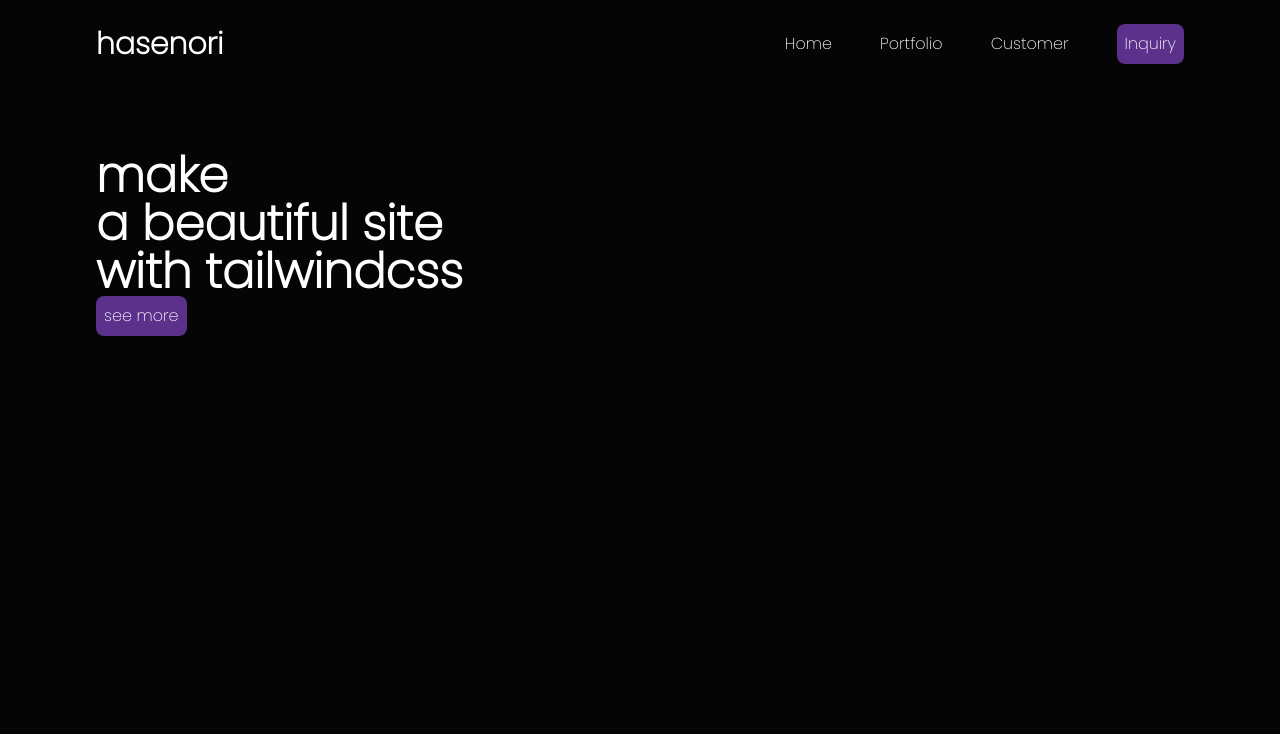
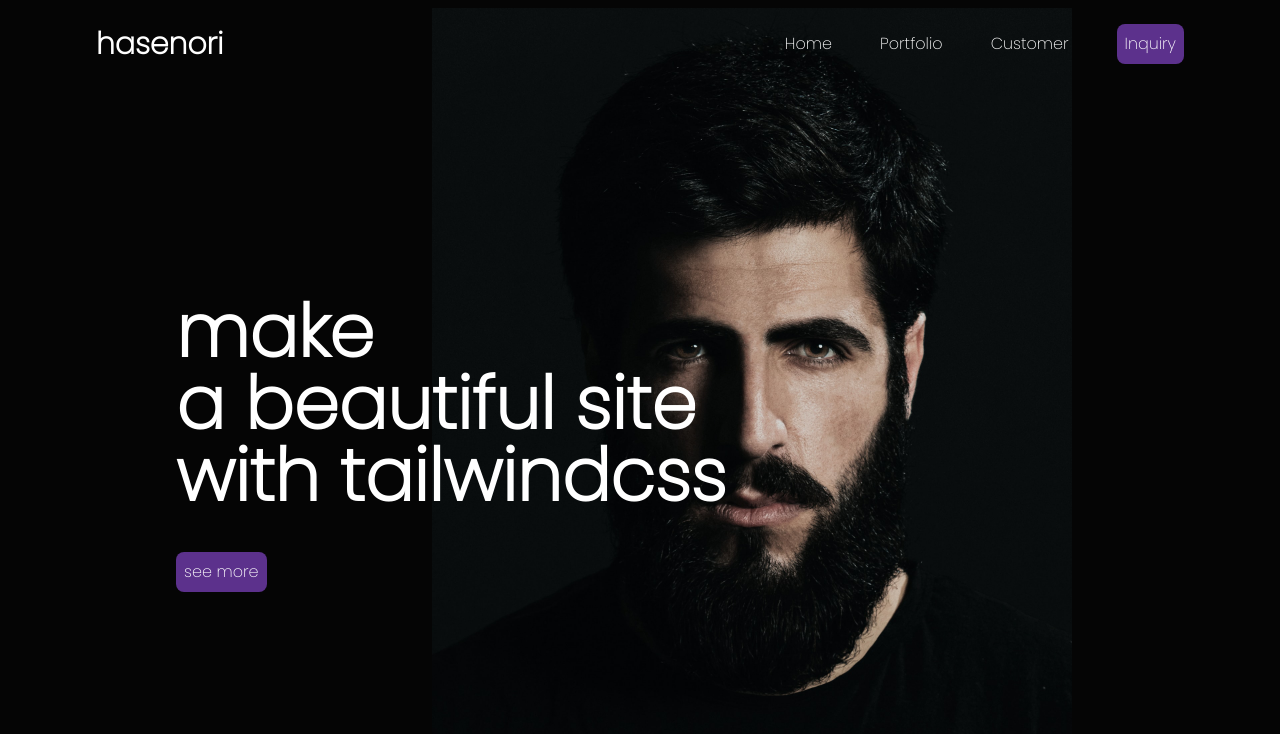
Before and after one commit to groovywave/tailwindcss, a website: page src/index.html in a window 1280 px wide. Shown: the top 734 px of the page. Drawn offline with Linux system fonts and the light colour scheme.

Commit message:
feat:add image

```diff
--- a/src/index.html
+++ b/src/index.html
@@ -61,18 +61,25 @@
       class="container mt-16 flex justify-between items-center mx-auto px-8 md:px-14 lg:px-24 w-full"
     >
       <div class="flex flex-wrap md:flex-nowrap">
-        <div>
-          <div>
-            <h1 class="font-bold text-5xl">
+        <div
+          class="md:my-36 lg:ml-20 justify-center md:justify-start max-w-xl flex flex-wrap"
+        >
+          <h1
+            class="font-bold text-5xl text-center md:text-left lg:text-7xl md:text-6xl"
+          >
             make<br />a beautiful site<br />with tailwindcss
           </h1>
           <button
-              class="py-2 px-2 bg-theme rounded-lg hover:bg-purple-600 transition-all duration-300"
+            class="py-2 px-2 mt-10 bg-theme rounded-lg hover:bg-purple-600 transition-all duration-300"
           >
             <span>see more</span>
           </button>
         </div>
-        </div>
+        <img
+          src="./images/human.jpg"
+          alt="image"
+          class="md:absolute lg:top-2 lg:right-52 lg:w-3/6 md:w-3/5 w-10/12 mt-12 md:mt-0 right-6 ms-auto -z-10"
+        />
       </div>
     </div>
   </body>
```
Also changed, not shown: dist/output.css, src/images/human.jpg (added), src/images/portfolio1.jpg (added), src/images/portfolio2.jpg (added), src/images/portfolio3.jpg (added), src/images/portfolio4.jpg (added), src/images/portfolio5.jpg (added), src/images/portfolio6.jpg (added). Lines whose indentation alone changed are shown as unchanged.
